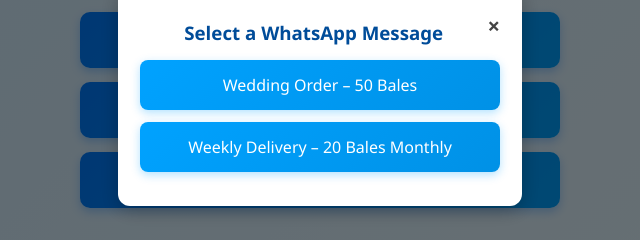
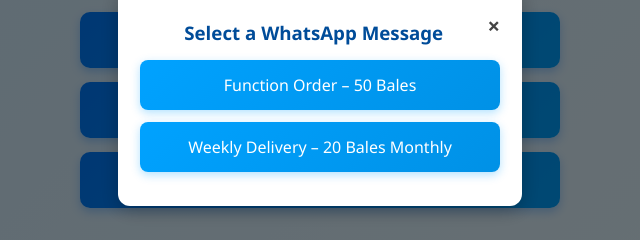
Before and after one commit to mrcharleske/Trinix-Touch-Water-Springs-, a plain HTML site: page index.html in a window 1280 px wide. Both pictures are taken after a click on the link "💬 Get Quotation". Shown: the part 303-543 px from the top of the page, 320-960 px from the left. Drawn offline with Linux system fonts and the light colour scheme.

Commit message:
Update link text for WhatsApp message

```diff
--- a/index.html
+++ b/index.html
@@ -141,7 +141,7 @@
         <h3>Select a WhatsApp Message</h3>
 
         <a class="opt" href="https://wa.me/254713017313?text=Hello%20Trinix%2C%20I%20would%20like%20to%20order%2050%20bales%20of%20%C2%BD%20litres%20for%20a%20wedding%20function.%20Please%20quote.">
-            Wedding Order – 50 Bales
+            Function Order – 50 Bales
         </a>
 
         <a class="opt" href="https://wa.me/254713017313?text=Hello%20Trinix%2C%20I%20want%20a%20price%20quote%20for%20regular%20delivery%20(weekly)%20-%2020%20bales%20monthly.">
```
